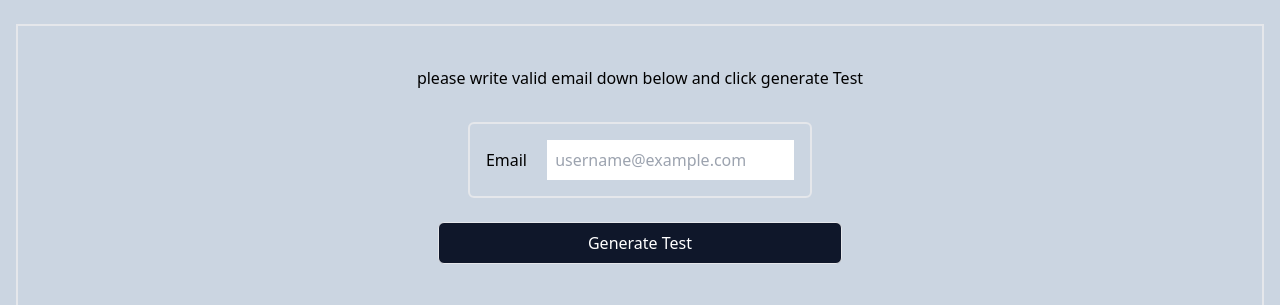
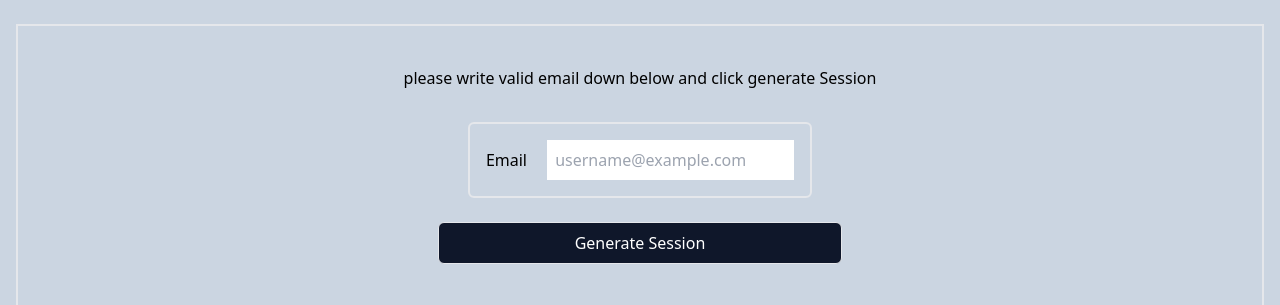
Before and after one commit to stormkid2009/exams-platform, a Next.js app: page / in a window 1280 px wide. Shown: the part 178-483 px from the top of the page. Built offline with nearby package versions, Linux system fonts and the light colour scheme.

Commit message:
fetching api demo

```diff
--- a/components/buttons/generateBtn.tsx
+++ b/components/buttons/generateBtn.tsx
@@ -1,13 +1,13 @@
 //to generate session test
 
-interface GenerateTestProps {
+interface GenerateSessionProps {
   generate:()=>void;
 }
 
-function GenerateBtn({generate}:GenerateTestProps) {
+function GenerateBtn({generate}:GenerateSessionProps) {
   return (
     <div className="bg-slate-900 text-white border rounded-md p-2 m-4  w-1/3 text-center">
-      <button onClick={generate}>Generate Test</button>
+      <button onClick={generate}>Generate Session</button>
     </div>
   );
 }
--- a/components/user/header.tsx
+++ b/components/user/header.tsx
@@ -4,7 +4,7 @@
 function Header() {
   return (
     <div className="p-2 m-4 ">
-      <p className="">please write valid email down below and click generate Test</p>
+      <p className="">please write valid email down below and click generate Session</p>
     </div>
   );
 }
--- a/components/user/index.tsx
+++ b/components/user/index.tsx
@@ -1,22 +1,43 @@
 
-
+import {  useState } from 'react'
 import UserInput from './userInput'
 import Header from './header'
 import GenerateBtn from "../buttons/generateBtn"
-import { useRouter } from 'next/router'
 
+interface Data {
+  email: string
+}
 
 function User() {
-  const router = useRouter();
-  function generateTest(){
-    router.push('./loading')
+
+  const [email,setEmail] = useState<string>('');
+ const fetcher=async()=>{
+  const url = 'http://localhost:3000/api/session/new'
+  const reqOptions = {
+        method: 'POST',
+        headers: { 'Content-Type': 'application/json' },
+        body: JSON.stringify({userEmail:email})
+  }
+    const data = await fetch(url,reqOptions);
+    const requestData = await data.json();
+    console.log(requestData);
+ }
+
+  function generateSession(){
+
+    // send request to api to generat session
+    if(!email){
+      console.log("Please enter valid email address!!!")
+    }
+    fetcher();
+
 
   }
   return (
     <div className="h-full flex flex-col items-center border-2  p-4 m-4">
       <Header />
-      <UserInput />
-      <GenerateBtn generate={generateTest}/>
+      <UserInput data={email} getEmail={setEmail}/>
+      <GenerateBtn generate={generateSession}/>
     </div>
   )
 }
--- a/components/user/userInput.tsx
+++ b/components/user/userInput.tsx
@@ -1,11 +1,20 @@
 
 
 
-function UserInput() {
+interface GetEmailProps {
+  data: string;
+  getEmail:(data:string) => void;
+}
+
+function UserInput({data,getEmail}:GetEmailProps) {
+
+
   return (
     <div className='border-2 rounded-md text-center p-2 m-2'>
         <label htmlFor="session-input"className='px-2'>Email </label>
         <input
+            value={data}
+            onChange={(e)=> getEmail(e.target.value)}
             id="session-input"
             type="text"
             placeholder="username@example.com"
--- /dev/null
+++ b/pages/api/session/new/index.ts
@@ -0,0 +1,27 @@
+// Next.js API route support: https://nextjs.org/docs/api-routes/introduction
+import type { NextApiRequest, NextApiResponse } from 'next'
+
+type Data = {
+  eMail: string
+}
+
+type Session = {
+    id: string;
+    userEmail: string;
+    testID: string;
+    date:Date;
+    result:"unknown" | "passed" | "failed"
+}
+
+export default function handler(
+  req: NextApiRequest,
+  res: NextApiResponse<Session>
+) {
+  res.status(200).json({
+    id:'001abc123',
+    userEmail:req.body.userEmail,
+    testID:'123',
+    date: new Date(Date.now()),
+    result:'unknown'
+   })
+}
--- /dev/null
+++ b/pages/result/index.tsx
@@ -0,0 +1,9 @@
+
+
+function DisplayResult() {
+  return (
+    <div>DisplayResult</div>
+  )
+}
+
+export default DisplayResult
```
Also changed, not shown: pages/test/index.tsx (+1 -1 lines).
